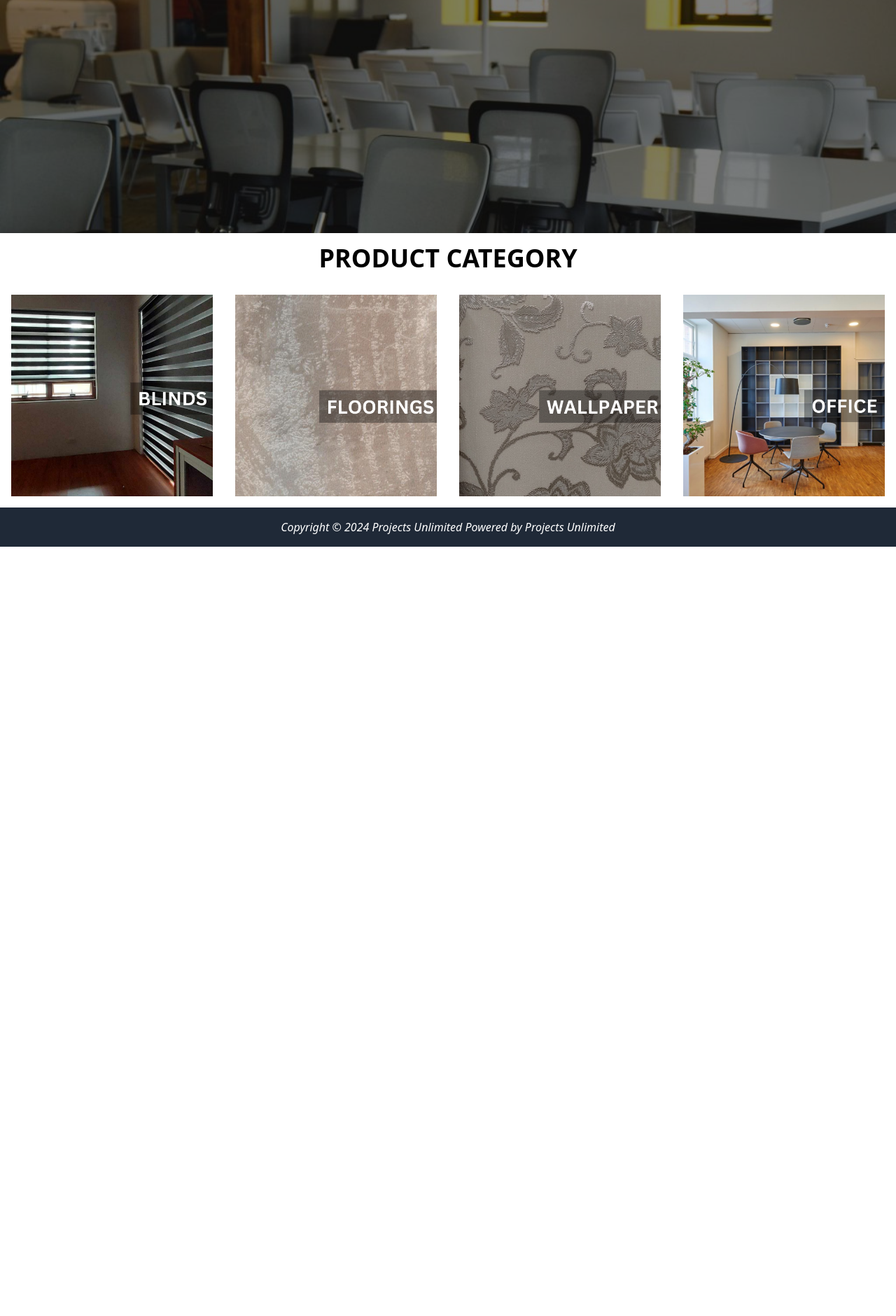
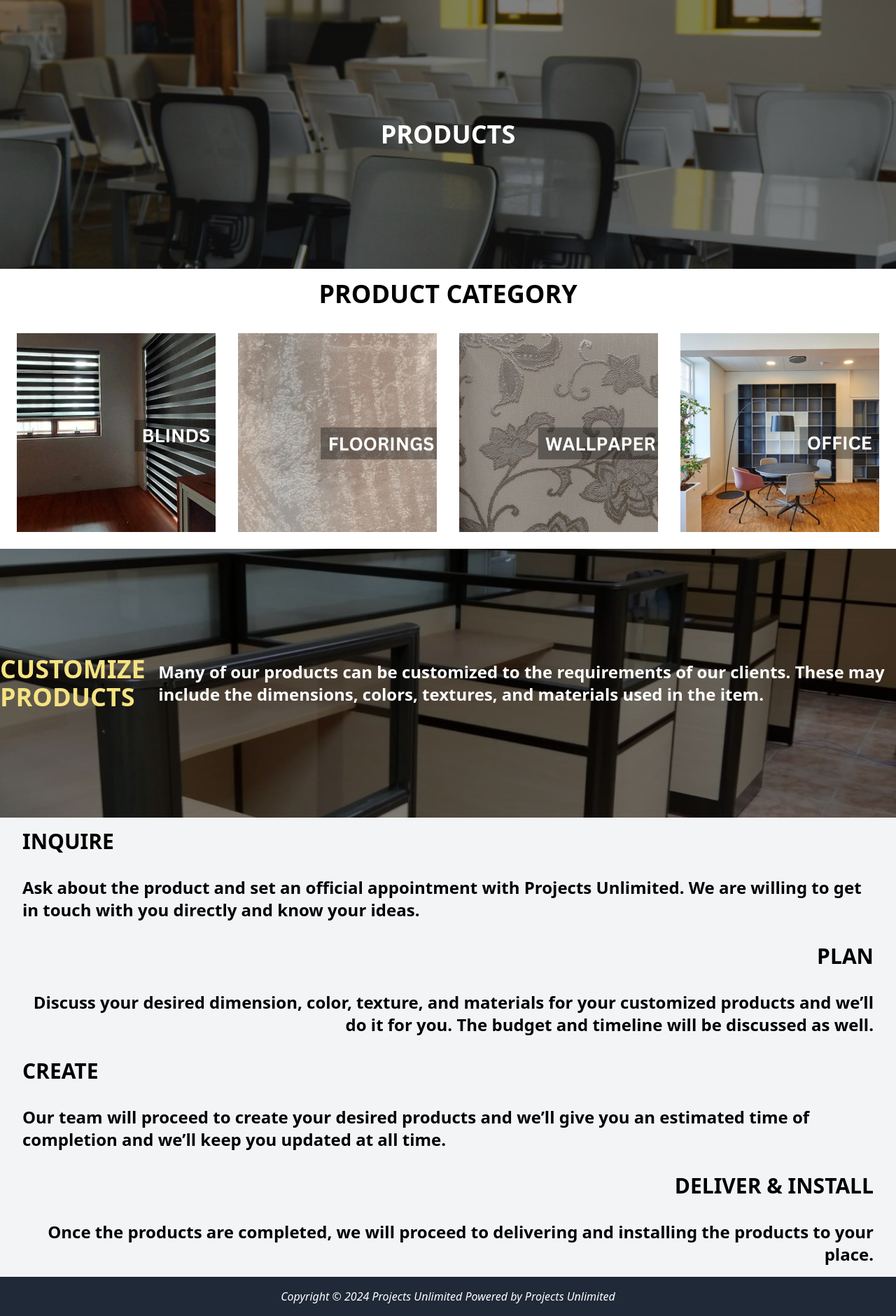
Before and after one commit to kennethcalzado/projectsunlimited, a PHP site: page /category.php in a window 1280 px wide. Shown: the part 108-1988 px from the top of the page at 70% size. Before the commit the page ends 889 px from the top, so only its background shows below. Run offline with PHP 8.4, Linux system fonts and the light colour scheme.

Commit message:
category

```diff
--- a/assets/output.css
+++ b/assets/output.css
@@ -616,8 +607,36 @@ video {
   display: none;
 }
 
+.h-20 {
+  height: 5rem;
+}
+
+.h-32 {
+  height: 8rem;
+}
+
 .h-6 {
   height: 1.5rem;
+}
+
+.h-96 {
+  height: 24rem;
+}
+
+.h-4 {
+  height: 1rem;
+}
+
+.h-40 {
+  height: 10rem;
+}
+
+.h-0 {
+  height: 0px;
+}
+
+.w-1\/4 {
+  width: 25%;
 }
 
 .w-6 {
@@ -628,16 +647,16 @@ video {
   width: 100%;
 }
 
-.w-1\/4 {
-  width: 25%;
-}
-
 .transform {
   transform: translate(var(--tw-translate-x), var(--tw-translate-y)) rotate(var(--tw-rotate)) skewX(var(--tw-skew-x)) skewY(var(--tw-skew-y)) scaleX(var(--tw-scale-x)) scaleY(var(--tw-scale-y));
 }
 
 .items-center {
   align-items: center;
+}
+
+.justify-center {
+  justify-content: center;
 }
 
 .justify-between {
@@ -652,6 +671,11 @@ video {
 
 .rounded-lg {
   border-radius: 0.5rem;
+}
+
+.bg-black {
+  --tw-bg-opacity: 1;
+  background-color: rgb(0 0 0 / var(--tw-bg-opacity));
 }
 
 .bg-blue-500 {
@@ -679,22 +703,32 @@ video {
   background-color: rgb(239 68 68 / var(--tw-bg-opacity));
 }
 
-.bg-black {
-  --tw-bg-opacity: 1;
-  background-color: rgb(0 0 0 / var(--tw-bg-opacity));
-}
-
 .bg-white {
   --tw-bg-opacity: 1;
   background-color: rgb(255 255 255 / var(--tw-bg-opacity));
+}
+
+.object-cover {
+  -o-object-fit: cover;
+     object-fit: cover;
+}
+
+.p-2 {
+  padding: 0.5rem;
 }
 
 .p-4 {
   padding: 1rem;
 }
 
-.p-20 {
-  padding: 5rem;
+.px-24 {
+  padding-left: 6rem;
+  padding-right: 6rem;
+}
+
+.py-10 {
+  padding-top: 2.5rem;
+  padding-bottom: 2.5rem;
 }
 
 .py-4 {
@@ -732,38 +746,25 @@ video {
   padding-right: 1.25rem;
 }
 
-.py-5 {
-  padding-top: 1.25rem;
-  padding-bottom: 1.25rem;
+.px-8 {
+  padding-left: 2rem;
+  padding-right: 2rem;
 }
 
-.px-3 {
-  padding-left: 0.75rem;
-  padding-right: 0.75rem;
+.pt-3 {
+  padding-top: 0.75rem;
 }
 
-.px-20 {
-  padding-left: 5rem;
-  padding-right: 5rem;
-}
-
-.py-20 {
-  padding-top: 5rem;
-  padding-bottom: 5rem;
-}
-
-.py-10 {
-  padding-top: 2.5rem;
-  padding-bottom: 2.5rem;
-}
-
-.px-24 {
-  padding-left: 6rem;
-  padding-right: 6rem;
+.pt-4 {
+  padding-top: 1rem;
 }
 
 .text-center {
   text-align: center;
+}
+
+.text-right {
+  text-align: right;
 }
 
 .text-justify {
@@ -785,6 +786,11 @@ video {
   line-height: 1.75rem;
 }
 
+.text-3xl {
+  font-size: 1.875rem;
+  line-height: 2.25rem;
+}
+
 .font-bold {
   font-weight: 700;
 }
@@ -793,8 +799,9 @@ video {
   font-weight: 600;
 }
 
-.italic {
-  font-style: italic;
+.text-black {
+  --tw-text-opacity: 1;
+  color: rgb(0 0 0 / var(--tw-text-opacity));
 }
 
 .text-gray-900 {
@@ -805,6 +812,10 @@ video {
 .text-white {
   --tw-text-opacity: 1;
   color: rgb(255 255 255 / var(--tw-text-opacity));
+}
+.text-\[\#F6E381\] {
+  --tw-text-opacity: 1;
+  color: rgb(246 227 129 / var(--tw-text-opacity));
 }
 
 .opacity-50 {
--- a/public/category.php
+++ b/public/category.php
@@ -4,8 +4,11 @@ ob_start();
 ?>
 <div class="content">
     <div class="relative">
-        <img src="../assets/image/stock.png" class="w-full h-32 object-cover">
+        <img src="../assets/image/stock.png" class="w-full h-96 object-cover">
         <div class="absolute inset-0 bg-black opacity-50"></div>
+        <div class="absolute inset-0 flex items-center justify-center">
+        <p class="text-white font-bold text-4xl">PRODUCTS</p>
+    </div>
     </div>
     <h1 class="text-4xl font-bold text-center text-black bg-white p-4">PRODUCT CATEGORY</h1>
     <div id="categorycontainer">
@@ -14,32 +17,46 @@ ob_start();
                 <div class="absolute h-30 bg-black "></div>
                 <div class="flex justify-between relative z-10">
                     <div class="flex">
-        <a href="../public/blinds.php" class="w-1/4 bg-white p-4 rounded-lg">
+                        <a href="../public/blinds.php" class="w-1/4 bg-white p-4 pt-3 rounded-lg">
                             <!-- Image 1 -->
-            <img src="../assets/image/blinds.png" alt="Blinds" class="w-full h-32 object-cover">
+                            <img src="../assets/image/blinds.png" alt="Blinds" class="w-full h-70 object-cover">
                         </a>
-        <a href="../public/flooring.php" class="w-1/4 bg-white p-4 rounded-lg">
+                        <a href="../public/flooring.php" class="w-1/4 bg-white p-4 pt-3 rounded-lg">
                             <!-- Image 2 -->
-            <img src="../assets/image/flooring.png" alt="Flooring" class="w-full h-32 object-cover">
+                            <img src="../assets/image/flooring.png" alt="Flooring" class="w-full h-70 object-cover">
                         </a>
-        <a href="../public/wallpaper.php" class="w-1/4 bg-white p-4 rounded-lg">
+                        <a href="../public/wallpaper.php" class="w-1/4 bg-white p-4 pt-3 rounded-lg">
                             <!-- Image 3 -->
-            <img src="../assets/image/wallpaper.png" alt="Wallpaper" class="w-full h-32 object-cover">
+                            <img src="../assets/image/wallpaper.png" alt="Wallpaper" class="w-full h-70 object-cover">
                         </a>
-        <a href="../public/office.php" class="w-1/4 bg-white p-4 rounded-lg">
+                        <a href="../public/office.php" class="w-1/4 bg-white p-4 pt-3 rounded-lg">
                             <!-- Image 4 -->
-            <img src="../assets/image/office.png" alt="Office" class="w-full h-32 object-cover">
+                            <img src="../assets/image/office.png" alt="Office" class="w-full h-70 object-cover">
                         </a>
                     </div>
                 </div>
             </div>
         </div>
     </div>
+</div>
+<div class="relative">
+    <img src="../assets/image/customizebanner.png" class="w-full h-96 object-cover">
+    <div class="absolute inset-0 bg-black opacity-50"></div>
+    <div class="absolute inset-0 flex items-center justify-center">
+    <p class="text-[#F6E381] font-bold text-4xl">CUSTOMIZE PRODUCTS</p>
+    <p class="text-white font-semibold text-2xl">Many of our products can be customized to the requirements of our clients. These may include the dimensions, colors, textures, and materials used in the item.</p>
+</div>
 
-
-
-<!-- Add more cards as needed -->
-
+</div>
+<div id="customcontainer">
+    <h3 class="font-bold text-3xl p-4 px-8">INQUIRE</h3>
+    <p class="font-semibold text-2xl p-4 px-8">Ask about the product and set an official appointment with Projects Unlimited. We are willing to get in touch with you directly and know your ideas.</p>
+    <h3 class="text-right font-bold text-3xl p-4 px-8">PLAN</h3>
+    <p class="text-right font-semibold text-2xl p-4 px-8">Discuss your desired dimension, color, texture, and materials for your customized products and we’ll do it for you. The budget and timeline will be discussed as well.</p>
+    <h3 class="font-bold text-3xl p-4 px-8">CREATE</h3>
+    <p class="font-semibold text-2xl p-4 px-8">Our team will proceed to create your desired products and we’ll give you an estimated time of completion and we’ll keep you updated at all time.</p>
+    <h3 class="text-right font-bold text-3xl p-4 px-8">DELIVER & INSTALL</h3>
+    <p class=" text-right font-semibold text-2xl p-4 px-8">Once the products are completed, we will proceed to delivering and installing the products to your place.</p>
 </div>
 </div>
 <?php
--- a/public/contact.php
+++ b/public/contact.php
@@ -4,7 +4,7 @@ ob_start();
 ?>
 <div class="content">
 <div class="relative">
-        <img src="../assets/image/contactus.png" class="w-full h-32 object-cover">
+        <img src="../assets/image/contactus.png" class="w-full h-96 object-cover">
         <div class="absolute inset-0 bg-black opacity-50"></div>
     </div>
 </div>
```
Also changed, not shown: other parts of assets/output.css (+3 -39 lines), assets/image/customizebanner.png (added). Lines whose indentation alone changed are shown as unchanged.
